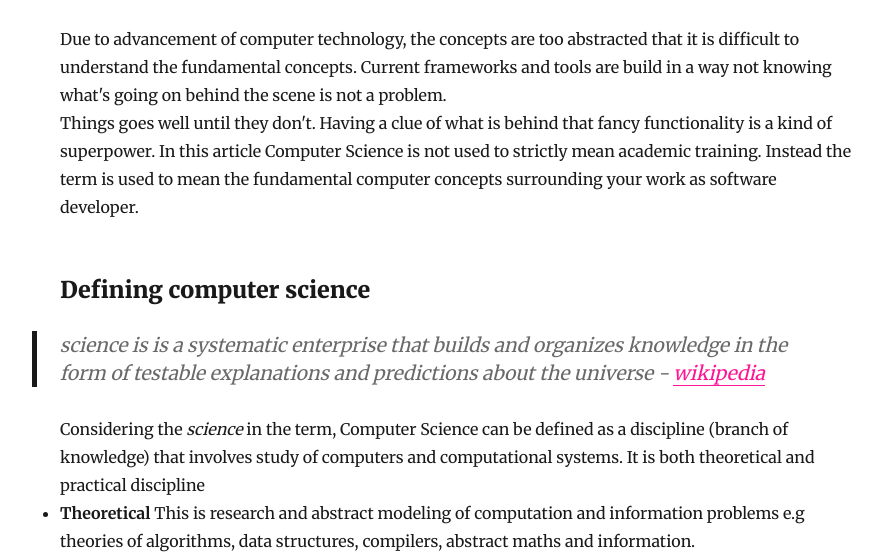
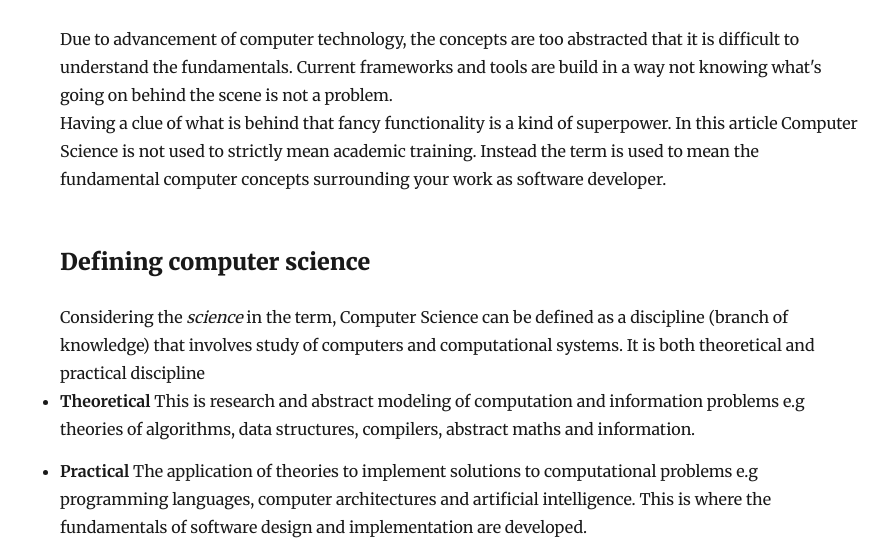
Before and after one commit to astrojose/astrojose-web, a Gatsby site: page /cs/ in a window 1280 px wide. Shown: the part 242-800 px from the top of the page, without its empty margins (181-1070 px from the left). Built offline with nearby package versions, Linux system fonts and the light colour scheme; Gatsby itself is replaced by a stand-in of ours; some packages are replaced by stand-ins of ours.

Commit message:
Update cs.md

```diff
--- a/content/blog/cs.md
+++ b/content/blog/cs.md
@@ -4,13 +4,11 @@ date: "2021-01-20 20:40:41"
 description: "Supercharging your dev game by understanding the fundamentals."
 published: true
 ---
-Due to advancement of computer technology, the concepts are too abstracted that it is difficult to understand the fundamental concepts. Current frameworks and tools are build in a way not knowing what's going on behind the scene is not a problem.
-Things goes well until they don't. Having a clue of what is behind that fancy functionality is a kind of superpower.
+Due to advancement of computer technology, the concepts are too abstracted that it is difficult to understand the fundamentals. Current frameworks and tools are build in a way not knowing what's going on behind the scene is not a problem.
+Having a clue of what is behind that fancy functionality is a kind of superpower.
 In this article Computer Science is not used to strictly mean academic training. Instead the term is used to mean the fundamental computer concepts surrounding your work as software developer.
 
 ### Defining computer science
->science is is a systematic enterprise that builds and organizes knowledge in the form of testable explanations and predictions about the universe - <a href="https://en.wikipedia.org/wiki/Science" target="_blank">wikipedia</a>
-
 Considering the *science* in the term, Computer Science can be defined as a discipline (branch of knowledge) that involves study of computers and computational systems. It is both theoretical and practical discipline
 - **Theoretical**
 This is research and abstract modeling of computation and information problems e.g theories of algorithms, data structures, compilers, abstract maths and information.
```
